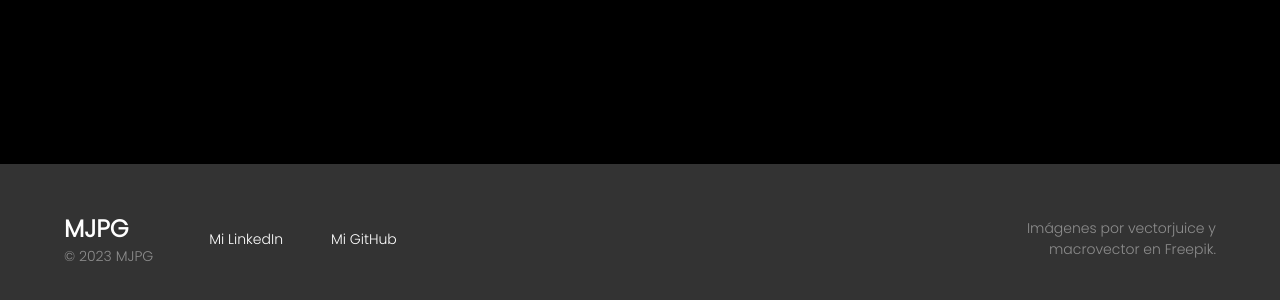
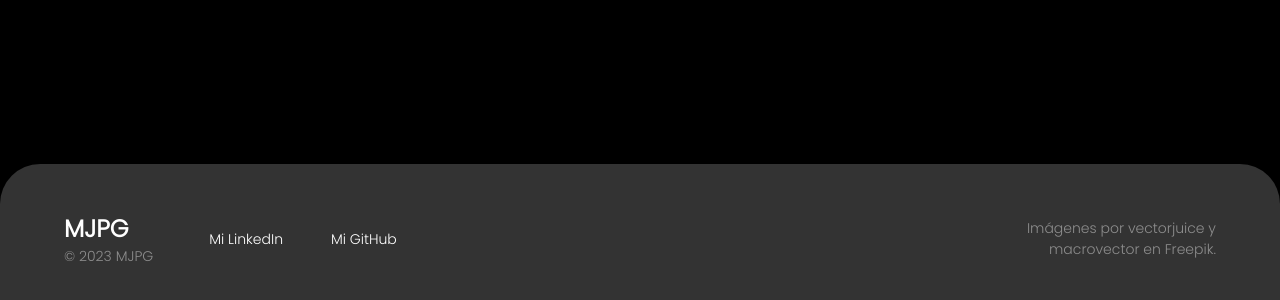
Before and after one commit to Argiiasd/Portfolio, a React (Vite) app in the folder Portfolio/: page / in a window 1280 px wide. Shown: the part 2936-3236 px from the top of the page. Built offline with nearby package versions, Linux system fonts and the light colour scheme.

Commit message:
cambio en la forma del footer

```diff
--- a/Portfolio/src/Components/Footer/Footer.module.css
+++ b/Portfolio/src/Components/Footer/Footer.module.css
@@ -8,6 +8,8 @@
     align-items: center;
     color: white;
     font-family: 'Poppins', sans-serif;
+    border-top-right-radius: 40px;
+    border-top-left-radius: 40px;
 }
 
 .LinksContainer {
--- a/Portfolio/src/Components/Presentation/Presentation.module.css
+++ b/Portfolio/src/Components/Presentation/Presentation.module.css
@@ -48,10 +48,11 @@
 }
 
 .Imagen {
-    height: 100%;
+    height: 45rem;
     position: absolute;
-    right: -155px;
-    top: -35px;
+    right: -100px;
+    top: 0px;
+
 }
 
 .Social_Media {
```
